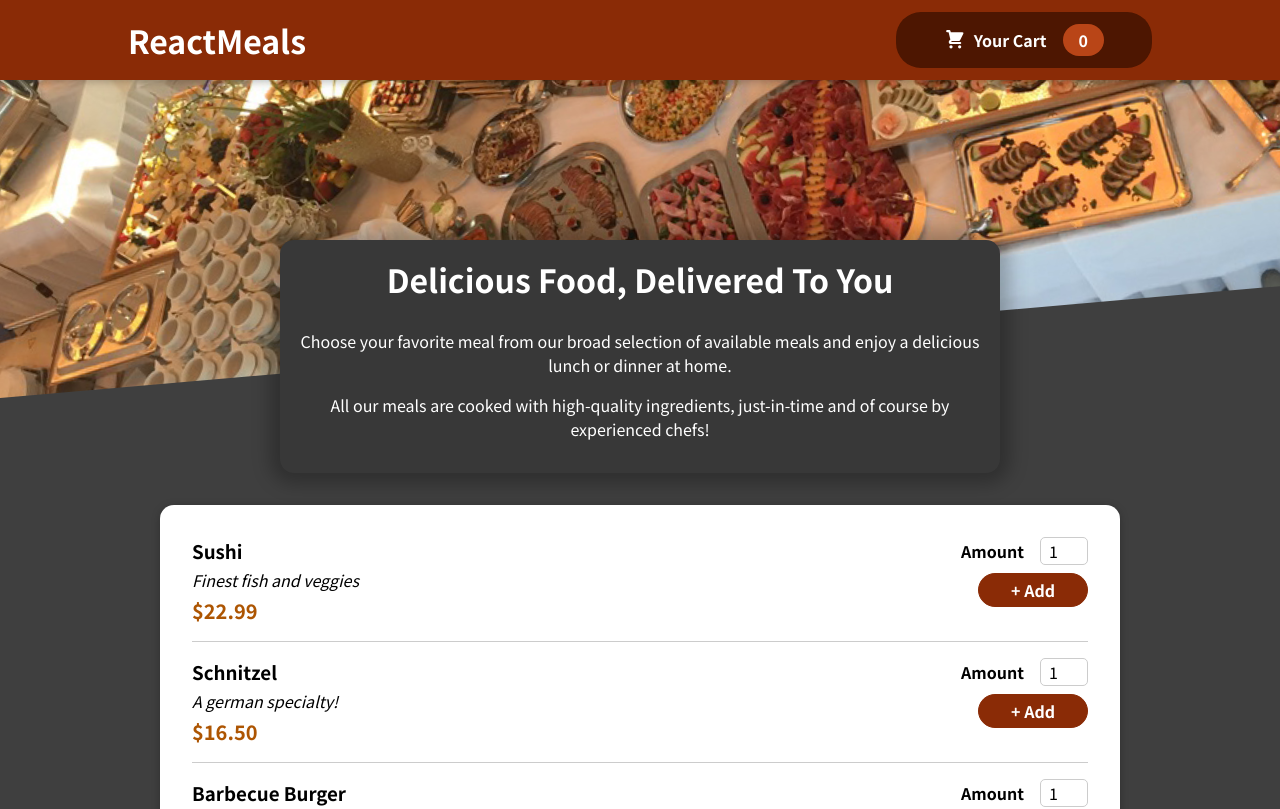
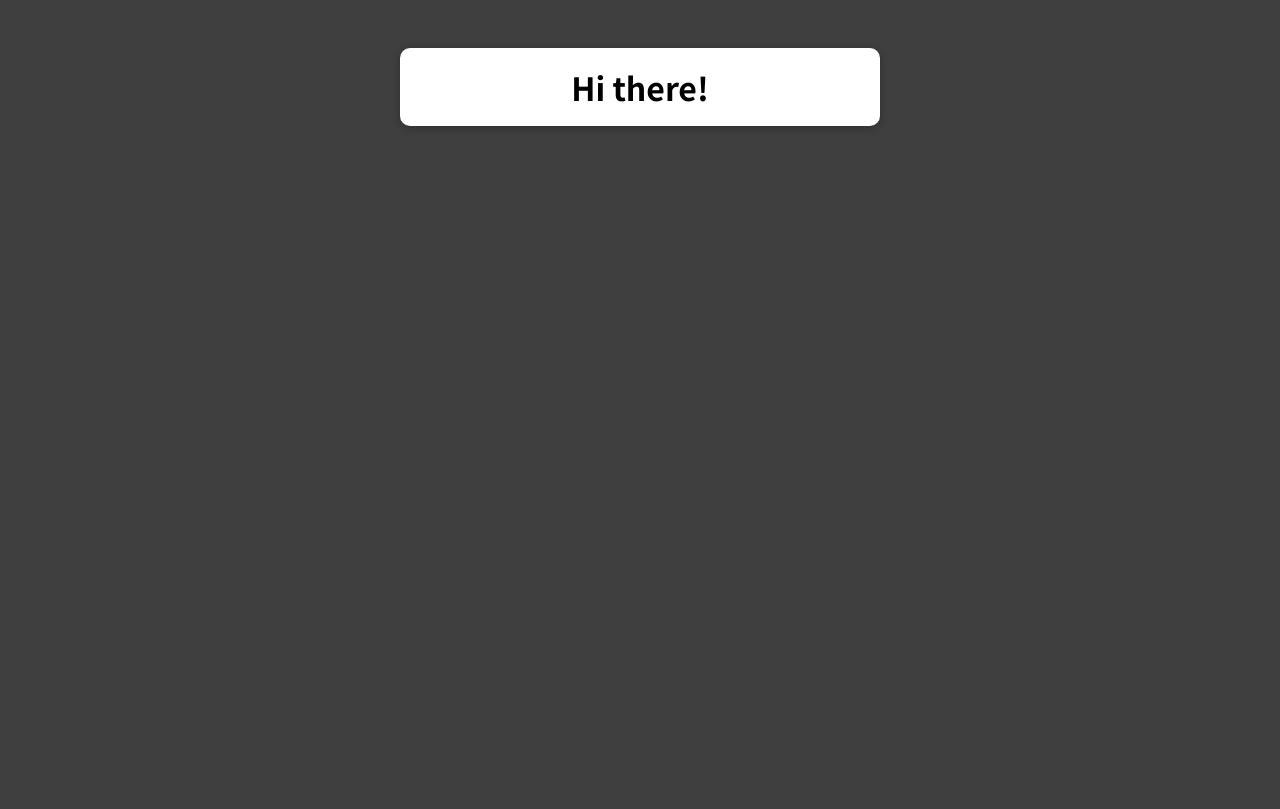
Before and after one commit to devBayo/react-complete-guide, a React (Create React App) app: page / in a window 1280 px wide. Shown: the top 809 px of the page. Built offline with nearby package versions, Linux system fonts and the light colour scheme.

Commit message:
project setup

```diff
--- a/src/App.js
+++ b/src/App.js
@@ -1,28 +1,12 @@
-import { useState } from 'react';
-import Cart from './components/Cart/Cart';
-import Header from './components/Layout/Header';
-import Meals from './components/Meals/Meals';
-import CartProvider from './store/CartProvider';
+import React from 'react';
+
+import './App.css';
 
 function App() {
-  const [cartIsShown, setCartIsShown] = useState(false);
-
-  const showCartHandler = () => {
-    setCartIsShown(true);
-  };
-
-  const hideCartHandler = () => {
-    setCartIsShown(false);
-  };
-
   return (
-    <CartProvider>
-      {cartIsShown && <Cart onCloseCart={hideCartHandler} />}
-      <Header onShowCart={showCartHandler} />
-      <main>
-        <Meals />
-      </main>
-    </CartProvider>
+    <div className="app">
+      <h1>Hi there!</h1>
+    </div>
   );
 }
 
```
